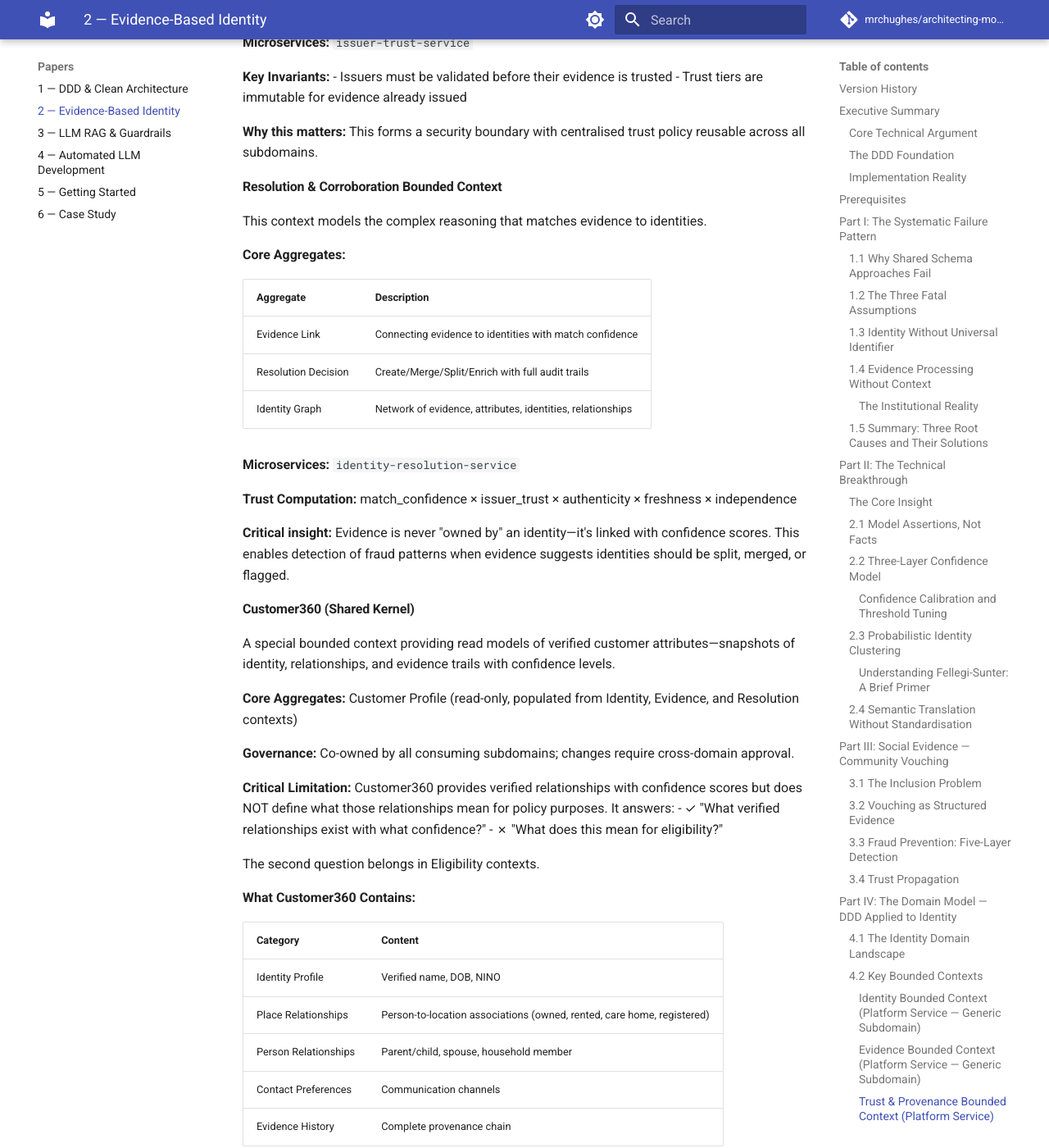
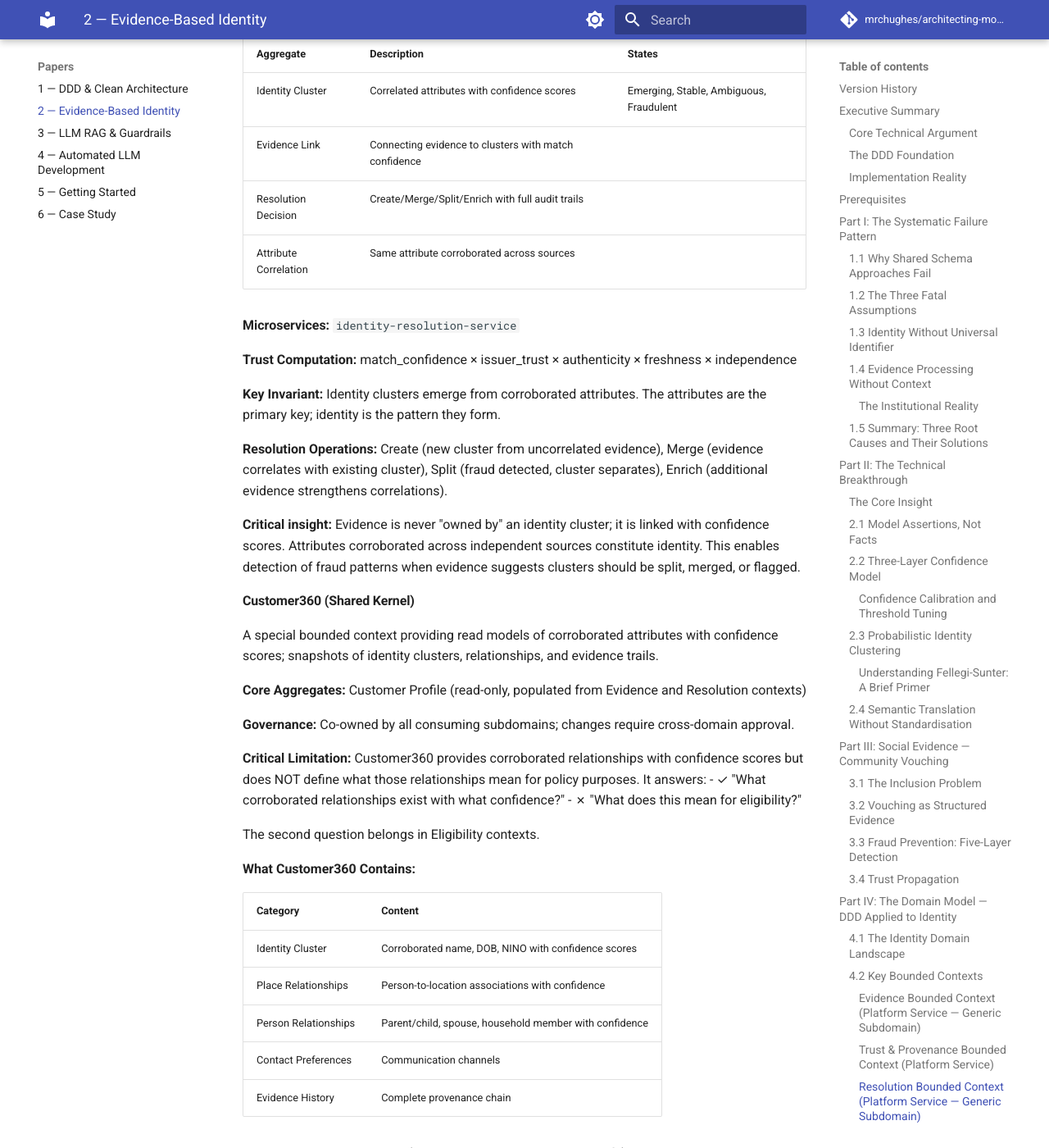
Before and after one commit to mrchughes/architecting-modern-government-services, an MkDocs documentation site: the page built from docs/Paper_2_Evidence_Based_Identity.md, in a window 1280 px wide and 1400 px high, scrolled down 20328 px. Shown: the whole window at 82% size. Built offline with MkDocs 1.6.1 and Material for MkDocs 9.7.7, drawn with Linux system fonts in a browser that asks for light colours; comment, search, counter and statistics services are not loaded; some of the changed text lies outside the part shown.

Commit message:
Reframe identity as emergent from corroborated attributes
- Identity is not a bounded context; it emerges from Resolution
- Attributes are the primary key of identity, not properties
- Remove Identity BC, keep Evidence, Trust, Resolution, Eligibility
- Change 'verified' to 'corroborated' throughout
- Customer360 provides corroborated attrs with confidence, not verified facts
- Update diagrams to show Stable Identity Cluster instead of Verified Identity

````diff
--- a/docs/Paper_2_Evidence_Based_Identity.md
+++ b/docs/Paper_2_Evidence_Based_Identity.md
@@ -36,11 +36,14 @@
 
 | DDD Concept | Identity Application |
 |-------------|---------------------|
-| Bounded Contexts | Identity, Evidence, Trust, Resolution, Eligibility |
-| Shared Kernel | Customer360 (verified attributes) |
+| Bounded Contexts | Evidence (assertions with provenance), Trust (issuer reliability), Resolution (correlation and confidence computation), Eligibility (policy decisions) |
+| Emergent Output | Identity is not a domain; it is the pattern of correlated attributes that emerges from Resolution |
+| Shared Kernel | Assertion schema (how to express claims with confidence, not canonical facts) |
 | Semantic Translation | Bilateral vocabulary mappings with confidence penalties |
-| Aggregates | Identity Cluster, Evidence Item, Resolution Decision |
-| Anti-Corruption Layer | Policy-specific interpretation of shared attributes |
+| Aggregates | Evidence Item, Attribute Correlation (same attribute corroborated cross-source), Identity Cluster (correlated attributes constituting a person) |
+| Anti-Corruption Layer | Policy-specific confidence thresholds for consuming correlated attributes |
+
+**Core insight:** Identity is a function of corroborating evidence. Attributes corroborated across independent sources constitute identity; the attributes are the primary key, not a property of some pre-existing identity entity.
 
 ### Implementation Reality
 
@@ -116,7 +119,7 @@
 
 No API specification captures that without shared semantic understanding of what "employment evidence" means, how confidence is calculated, and how to map from HMRC's evidence schema to DWP's decision requirements.
 
-**From a DDD perspective:** These assumptions conflate multiple bounded contexts into one. Identity (who is this person?), Evidence (what do we know?), Trust (how reliable is the source?), and Eligibility (do they qualify?) are separate contexts with different invariants. Treating them as one creates the semantic confusion that causes coordination failure.
+**From a DDD perspective:** These assumptions conflate multiple bounded contexts into one. Evidence (what assertions exist with what provenance?), Trust (how reliable is each source?), Resolution (what patterns emerge from corroborating evidence?), and Eligibility (do they qualify?) are separate contexts with different invariants. Identity is not a context; it is the emergent output of Resolution. Treating identity as a thing to be verified rather than a conclusion to be computed creates the semantic confusion that causes coordination failure.
 
 ### 1.3 Identity Without Universal Identifier
 
@@ -201,7 +204,7 @@
 
 ## Part II: The Technical Breakthrough
 
-> **Domain context:** The mechanisms in this part implement two of the bounded contexts from Part IV—*Evidence* (stores assertions with provenance) and *Identity* (resolves probabilistic clusters). The technical choices here—RDF triples, confidence scores, Fellegi-Sunter matching—are *consequences* of the domain model, not arbitrary technology decisions. Part IV provides the "why"; this part provides the "how." If you prefer to understand the conceptual model before the implementation, read Part IV first then return here.
+> **Domain context:** The mechanisms in this part implement the bounded contexts from Part IV: *Evidence* (stores assertions with provenance) and *Resolution* (correlates evidence into identity clusters). The technical choices here, RDF triples, confidence scores, Fellegi-Sunter matching, are *consequences* of the domain model, not arbitrary technology decisions. Part IV provides the "why"; this part provides the "how." If you prefer to understand the conceptual model before the implementation, read Part IV first then return here.
 
 ### The Core Insight
 
@@ -557,24 +560,22 @@
 
 ### 4.1 The Identity Domain Landscape
 
-Identity coordination is not one domain—it's a **federation of bounded contexts**, each with its own model, language, and rules.
+Identity coordination is not one domain—it's a **federation of bounded contexts**, each with its own model, language, and rules. Identity itself is not a context; it is the emergent output of Resolution.
 
 ```mermaid
 flowchart TB
     subgraph Domain[\"Identity Coordination Domain\"]
         subgraph Platform[\"Platform Services (Generic)\"]
-            IdBC[\"Identity\\nBC\"]
             EvBC[\"Evidence\\nBC\"]
             TrustBC[\"Trust\\nBC\"]
             ResBC[\"Resolution\\nBC\"]
         end
 
-        IdBC --> C360
         EvBC --> C360
         TrustBC --> C360
         ResBC --> C360
 
-        C360[\"Customer360\\n(Shared Kernel)\\nRead Model of Verified Attrs\"]
+        C360[\"Customer360\\n(Shared Kernel)\\nCorroborated Attrs\"]
 
         C360 --> UCBC
         C360 --> PensionBC
@@ -593,24 +594,6 @@
 ```
 
 ### 4.2 Key Bounded Contexts
-
-#### Identity Bounded Context (Platform Service — Generic Subdomain)
-
-This context models citizen identity as it relates to government services.
-
-**Core Aggregates:**
-
-| Aggregate | Description | States |
-|-----------|-------------|--------|
-| Identity Profile | Verified attributes with confidence scores | ClaimedOnly → PartiallyVerified → FullyVerified → Ambiguous → Fraudulent |
-| Claimed Identity | Unverified assertions with evidence links | Created at first authentication |
-| Verification Session | The resolution process | Active → Resolved → Expired |
-
-**Microservices:** `identity-resolution-service`
-
-**Key Invariant:** One verified identity per real-world person, with all evidence binding preserved in audit trails.
-
-**Resolution Operations:** Create (new person), Merge (matches existing), Split (fraud detected), Enrich (additional evidence strengthens existing).
 
 #### Evidence Bounded Context (Platform Service — Generic Subdomain)
 
@@ -653,34 +636,39 @@
 
 **Why this matters:** This forms a security boundary with centralised trust policy reusable across all subdomains.
 
-#### Resolution & Corroboration Bounded Context
+#### Resolution Bounded Context (Platform Service — Generic Subdomain)
 
-This context models the complex reasoning that matches evidence to identities.
+This context computes identity clusters by correlating evidence. Identity is the emergent output, not a pre-existing entity.
 
 **Core Aggregates:**
 
-| Aggregate | Description |
-|-----------|-------------|
-| Evidence Link | Connecting evidence to identities with match confidence |
-| Resolution Decision | Create/Merge/Split/Enrich with full audit trails |
-| Identity Graph | Network of evidence, attributes, identities, relationships |
+| Aggregate | Description | States |
+|-----------|-------------|--------|
+| Identity Cluster | Correlated attributes with confidence scores | Emerging, Stable, Ambiguous, Fraudulent |
+| Evidence Link | Connecting evidence to clusters with match confidence | |
+| Resolution Decision | Create/Merge/Split/Enrich with full audit trails | |
+| Attribute Correlation | Same attribute corroborated across sources | |
 
 **Microservices:** `identity-resolution-service`
 
 **Trust Computation:** match_confidence × issuer_trust × authenticity × freshness × independence
 
-**Critical insight:** Evidence is never "owned by" an identity—it's linked with confidence scores. This enables detection of fraud patterns when evidence suggests identities should be split, merged, or flagged.
+**Key Invariant:** Identity clusters emerge from corroborated attributes. The attributes are the primary key; identity is the pattern they form.
+
+**Resolution Operations:** Create (new cluster from uncorrelated evidence), Merge (evidence correlates with existing cluster), Split (fraud detected, cluster separates), Enrich (additional evidence strengthens correlations).
+
+**Critical insight:** Evidence is never "owned by" an identity cluster; it is linked with confidence scores. Attributes corroborated across independent sources constitute identity. This enables detection of fraud patterns when evidence suggests clusters should be split, merged, or flagged.
 
 #### Customer360 (Shared Kernel)
 
-A special bounded context providing read models of verified customer attributes—snapshots of identity, relationships, and evidence trails with confidence levels.
+A special bounded context providing read models of corroborated attributes with confidence scores; snapshots of identity clusters, relationships, and evidence trails.
 
-**Core Aggregates:** Customer Profile (read-only, populated from Identity, Evidence, and Resolution contexts)
+**Core Aggregates:** Customer Profile (read-only, populated from Evidence and Resolution contexts)
 
 **Governance:** Co-owned by all consuming subdomains; changes require cross-domain approval.
 
-**Critical Limitation:** Customer360 provides verified relationships with confidence scores but does NOT define what those relationships mean for policy purposes. It answers:
-- ✓ "What verified relationships exist with what confidence?"
+**Critical Limitation:** Customer360 provides corroborated relationships with confidence scores but does NOT define what those relationships mean for policy purposes. It answers:
+- ✓ "What corroborated relationships exist with what confidence?"
 - ✗ "What does this mean for eligibility?"
 
 The second question belongs in Eligibility contexts.
@@ -689,9 +677,9 @@
 
 | Category | Content |
 |----------|---------|
-| Identity Profile | Verified name, DOB, NINO |
-| Place Relationships | Person-to-location associations (owned, rented, care home, registered) |
-| Person Relationships | Parent/child, spouse, household member |
+| Identity Cluster | Corroborated name, DOB, NINO with confidence scores |
+| Place Relationships | Person-to-location associations with confidence |
+| Person Relationships | Parent/child, spouse, household member with confidence |
 | Contact Preferences | Communication channels |
 | Evidence History | Complete provenance chain |
 
@@ -710,7 +698,7 @@
 
 **Microservices:** `universal-credit-eligibility-service`, `pension-credit-eligibility-service`, etc.
 
-**Key Invariant:** Decisions can only be based on verified attributes meeting confidence thresholds.
+**Key Invariant:** Decisions can only be based on corroborated attributes meeting confidence thresholds.
 
 **Why separate contexts:** Different benefits have different rules, different change cycles, and different policy ownership. Universal Credit eligibility rules change at a different pace than State Pension rules.
 
@@ -735,30 +723,30 @@
     Claimed --> Evidence["Evidence Gathering\n(multiple sources)"]
     Evidence --> Resolution["Resolution Engine"]
 
-    Resolution --> Create["Create\n(new person)"]
-    Resolution --> Merge["Merge\n(existing match)"]
+    Resolution --> Create["Create\n(new cluster)"]
+    Resolution --> Merge["Merge\n(existing cluster)"]
     Resolution --> Split["Split/Ambiguous\n(fraud/unclear)"]
 
-    Create --> Verified["Verified Identity"]
-    Merge --> Verified
-    Split --> Verified
+    Create --> Stable["Stable Identity Cluster"]
+    Merge --> Stable
+    Split --> Stable
 
-    Verified --> C360["Customer360\n(attribute snapshot)"]
+    Stable --> C360["Customer360\n(attribute snapshot)"]
     C360 --> Eligibility["Eligibility Contexts\n(policy interpretation)"]
 
     style Claimed fill:#fff9c4
     style Resolution fill:#e3f2fd
-    style Verified fill:#c8e6c9
+    style Stable fill:#c8e6c9
     style C360 fill:#ffe0b2
 ```
 
 **The Separation:**
 
-1. **Claimed Identity** is created when a user first authenticates—a digital anchor point for "this authentication session and all evidence gathered during it." Attributes are claimed but unverified.
+1. **Claimed Identity** is created when a user first authenticates—a digital anchor point for "this authentication session and all evidence gathered during it." Attributes are claimed but not yet corroborated.
 
-2. **Evidence is bound to the Claimed Identity**, not a verified person. This avoids the circular dependency.
+2. **Evidence is bound to the Claimed Identity**, not a pre-existing person. This avoids the circular dependency.
 
-3. **Resolution determines what this Claimed Identity represents:** Merge (matches existing), Split (fraud), Create (new person), or Ambiguous (more evidence needed).
+3. **Resolution determines what this evidence represents:** Merge (correlates with existing cluster), Split (fraud), Create (new cluster), or Ambiguous (more evidence needed).
 
 4. **Verification establishes uniqueness** within the identity domain with confidence scores.
 
@@ -779,9 +767,9 @@
 - If you work away 3 nights/week, which address counts?
 - Does "address" mean registered, main residence, or current stay?
 
-**The Solution: Verified Place Relationships, Not "Addresses"**
+**The Solution: Corroborated Place Relationships, Not "Addresses"**
 
-Customer360 stores verified relationships to locations:
+Customer360 stores corroborated relationships to locations:
 
 ```turtle
 :person_sarah a :Person ;
@@ -803,11 +791,11 @@
 - Universal Credit sees "rented accommodation" and decides it's her main residence
 - Pension Credit sees "care home residence" and applies the 6-week rule
 
-Same verified relationships, different policy lenses.
+Same corroborated relationships, different policy lenses.
 
 ### 4.5 Context Relationships in the Identity Domain
 
-**Identity → Evidence:** Anti-Corruption Layer. Evidence doesn't know Identity exists; Identity translates evidence into its model.
+**Resolution → Evidence:** Anti-Corruption Layer. Evidence doesn't know Resolution exists; Resolution translates evidence into identity clusters.
 
 **Eligibility → Customer360:** Shared Kernel (read-only consumption). All eligibility contexts agree on Customer360 schema.
 
@@ -1379,7 +1367,7 @@
 | **Verifiable Credential** | W3C standard for cryptographically-signed claims |
 | **DID** | Decentralised Identifier |
 | **Registration Point** | Authenticated session binding evidence to claimed identity |
-| **Customer360** | Shared kernel of verified attributes |
+| **Customer360** | Shared kernel of corroborated attributes with confidence scores |
 
 ---
 
````
Also changed, not shown: Paper_2_Evidence_Based_Identity.md (+47 -59 lines).
